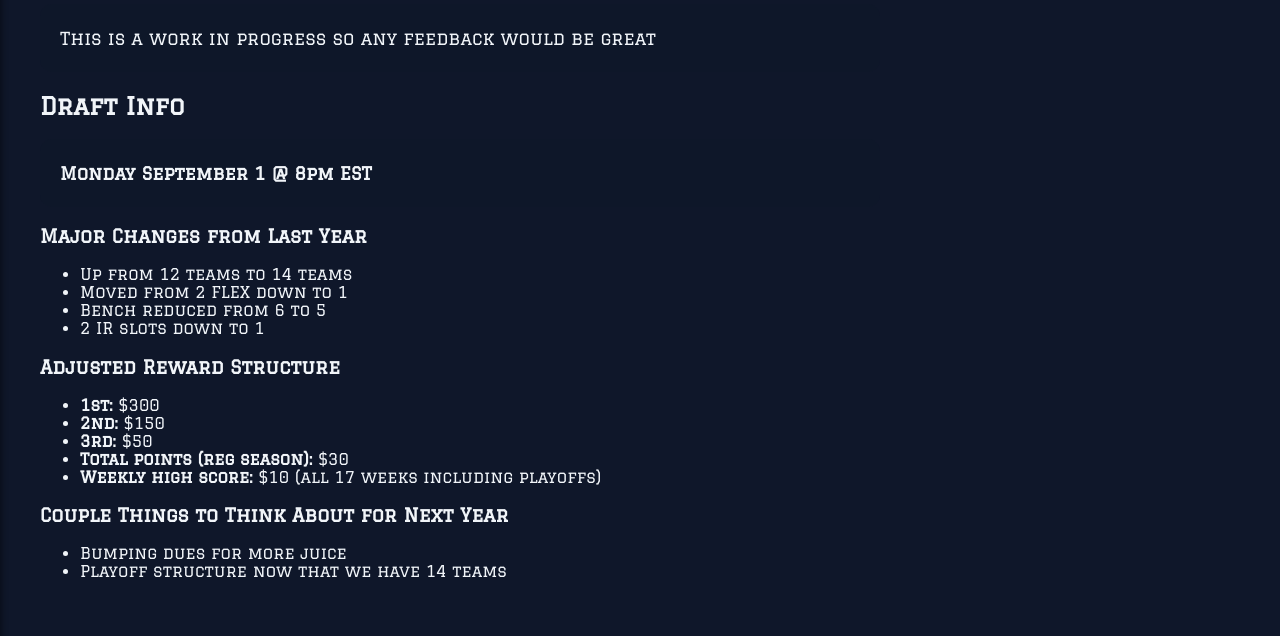
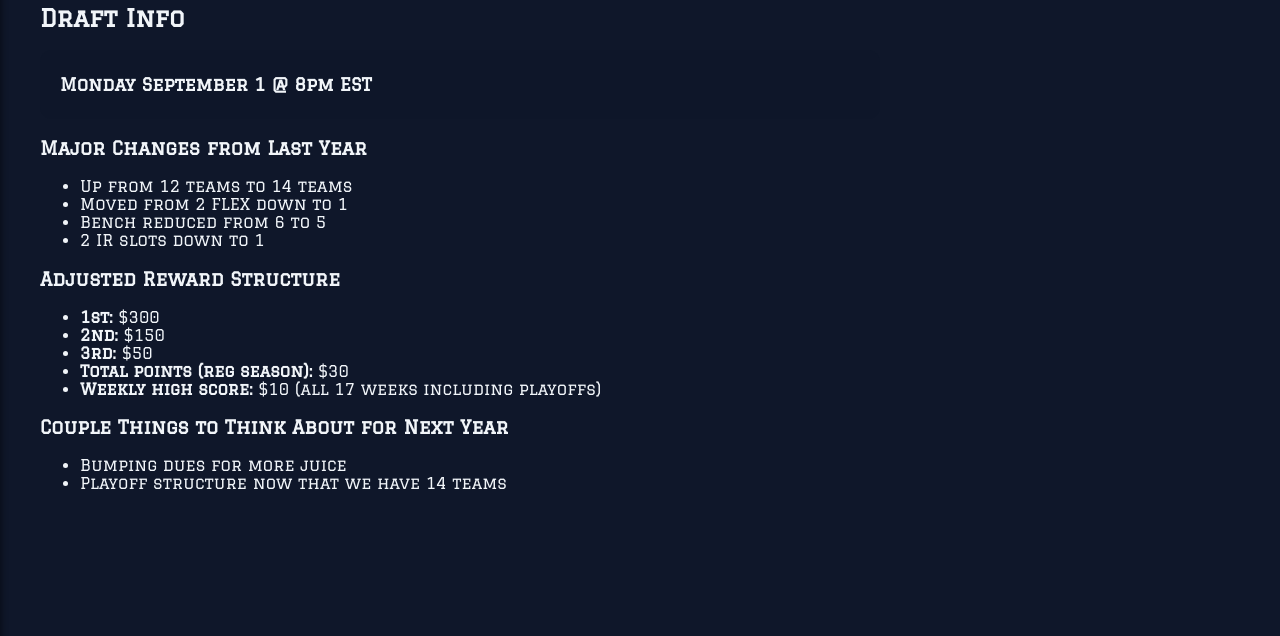
Before and after one commit to sharpwall39/FantasyFootball, a plain HTML site: page index.html in a window 1280 px wide. Shown: the part 171-807 px from the top of the page. Drawn offline with Linux system fonts and the light colour scheme.

Commit message:
Update index.html

```diff
--- a/index.html
+++ b/index.html
@@ -23,7 +23,6 @@
 
   <main class="content">
     <h1>Welcome to the 2025-2026 Longview Legion Season!</h1>
-    <p>This is a work in progress so any feedback would be great</p>
 
     <section class="league-announcement">
       <h2>Draft Info</h2>
```
